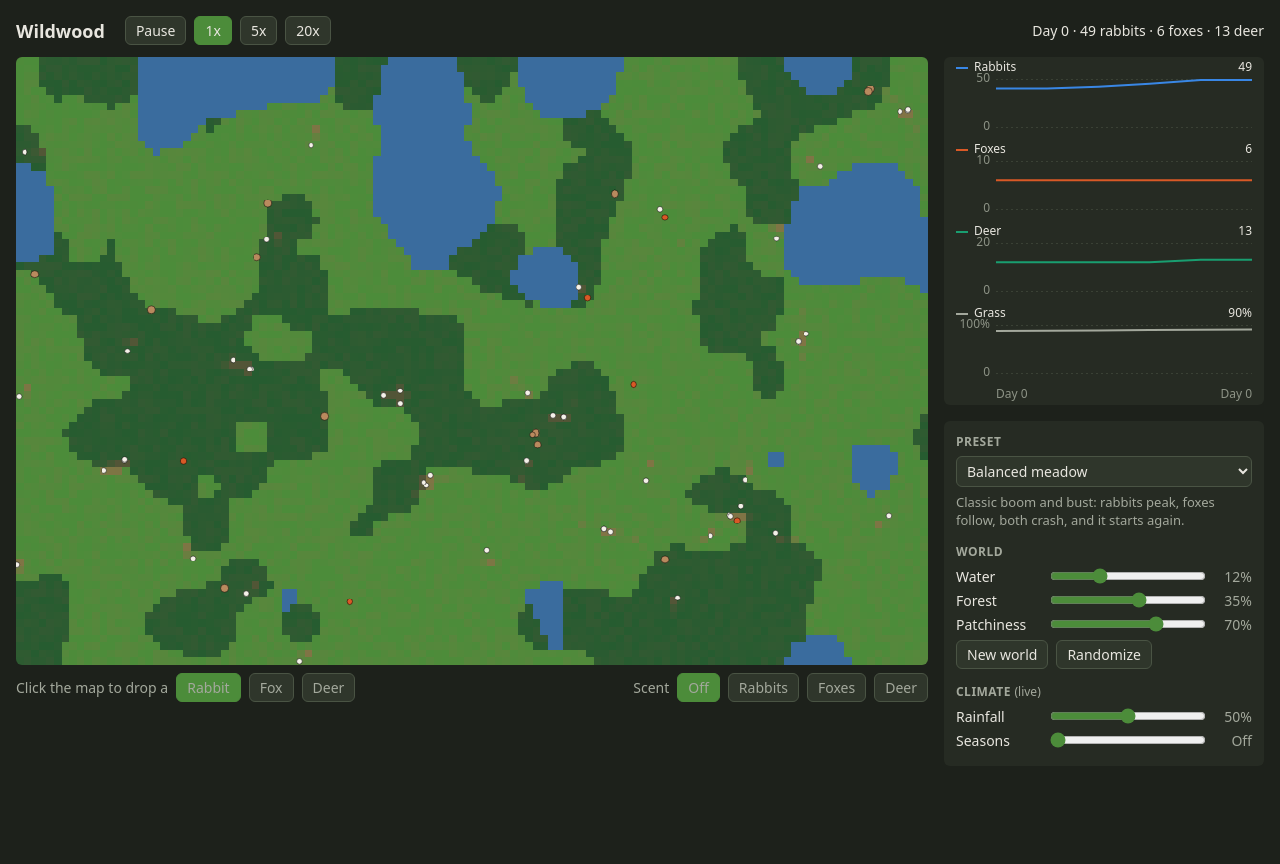
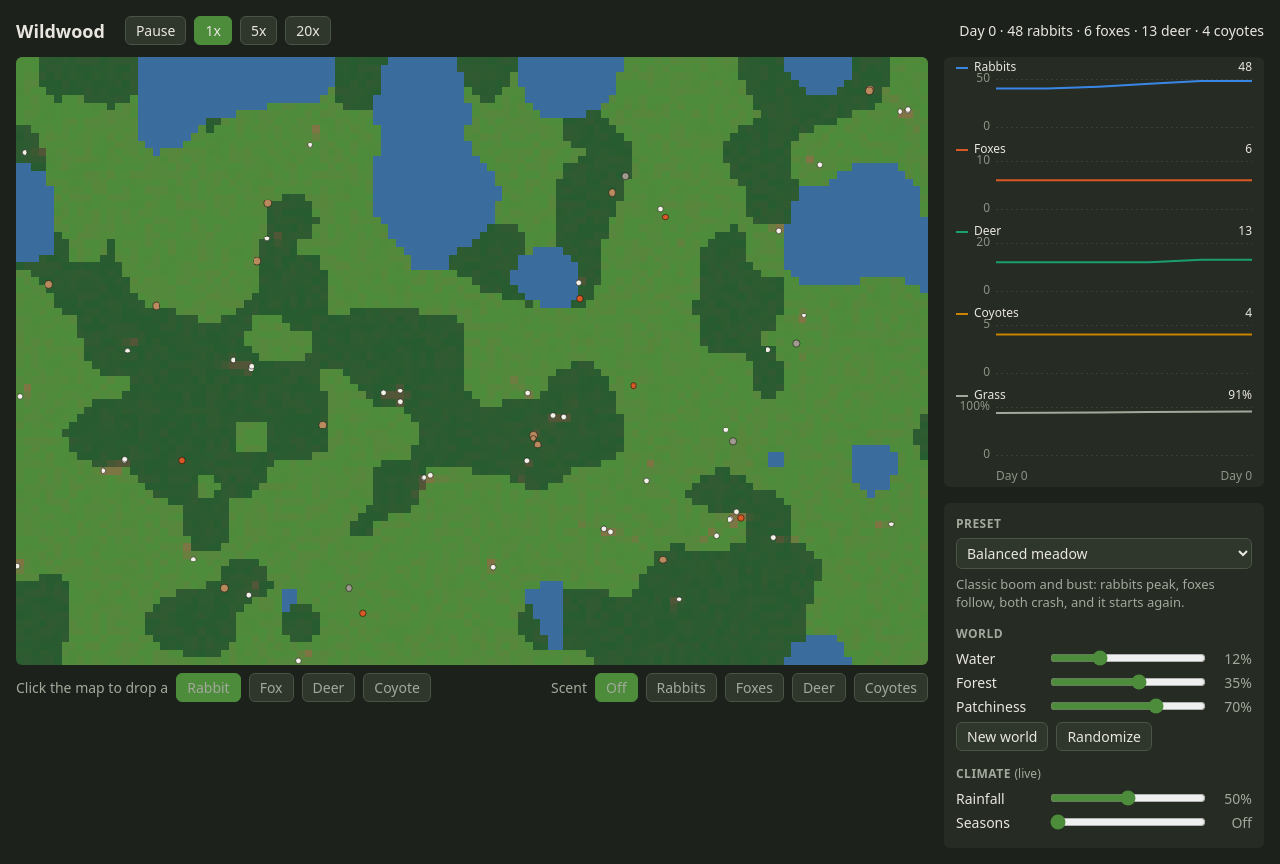
Before and after one commit to nshampoo/wildwood, a website built with Vite: page index.html in a window 1280 px wide. Before the commit the page ends 800 px from the top, so only its background shows below. Built offline with nearby package versions, Linux system fonts and the light colour scheme.

Commit message:
Coyotes: pack hunting, carcasses from natural deaths, no chasing food across water

```diff
--- a/index.html
+++ b/index.html
@@ -162,12 +162,14 @@
           <button data-place="rabbit" class="active">Rabbit</button>
           <button data-place="fox">Fox</button>
           <button data-place="deer">Deer</button>
+          <button data-place="coyote">Coyote</button>
           <span class="spacer"></span>
           Scent
           <button data-scent="" class="active">Off</button>
           <button data-scent="rabbit">Rabbits</button>
           <button data-scent="fox">Foxes</button>
           <button data-scent="deer">Deer</button>
+          <button data-scent="coyote">Coyotes</button>
         </div>
       </div>
       <aside>
--- a/src/engine/presets.ts
+++ b/src/engine/presets.ts
@@ -16,27 +16,27 @@ export const PRESETS: Preset[] = [
     watch: 'Classic boom and bust: rabbits peak, foxes follow, both crash, and it starts again.',
     terrain: { water: 0.12, forest: 0.35, patchiness: 0.7 },
     climate: { rainfall: 0.5, seasons: 0 },
-    start: { rabbit: 40, fox: 6, deer: 12 },
+    start: { rabbit: 40, fox: 6, deer: 12, coyote: 4 },
   },
   {
     name: 'Lake country',
     watch: 'Water everywhere and lots of cover. Life spreads out and the swings are gentler.',
     terrain: { water: 0.25, forest: 0.35, patchiness: 0.7 },
     climate: { rainfall: 0.5, seasons: 0 },
-    start: { rabbit: 40, fox: 6, deer: 12 },
+    start: { rabbit: 40, fox: 6, deer: 12, coyote: 4 },
   },
   {
     name: 'Watering hole',
     watch: 'Dry land with one or two small lakes. Everyone must come to drink, and the foxes know it.',
     terrain: { water: 0.04, forest: 0.35, patchiness: 0.25 },
     climate: { rainfall: 0.4, seasons: 0 },
-    start: { rabbit: 60, fox: 5, deer: 12 },
+    start: { rabbit: 60, fox: 5, deer: 12, coyote: 4 },
   },
   {
     name: 'Harsh winters',
     watch: 'Grass stops growing each winter. Populations crash and recover in spring. Sometimes they don’t.',
     terrain: { water: 0.08, forest: 0.3, patchiness: 0.5 },
     climate: { rainfall: 0.5, seasons: 0.6 },
-    start: { rabbit: 40, fox: 6, deer: 12 },
+    start: { rabbit: 40, fox: 6, deer: 12, coyote: 4 },
   },
 ];
--- a/src/engine/species.ts
+++ b/src/engine/species.ts
@@ -1,13 +1,14 @@
-export type Species = 'rabbit' | 'fox' | 'deer';
+export type Species = 'rabbit' | 'fox' | 'deer' | 'coyote';
 export type Plant = 'grass' | 'browse'; // browse (leaves and twigs) grows only in forest
 
 export interface SpeciesStats {
   prey: Species[]; // empty for grazers
+  packHunt: Partial<Record<Species, number>>; // packmates it needs nearby to take a grown one of these
   scavenges: boolean; // eats from carcasses
   plants: Plant[]; // what it grazes; empty for meat eaters
   bite: number; // plant eaten per tick of grazing
-  meat: number; // energy for whoever eats it; leaves a carcass if carcass is true
-  carcass: boolean;
+  meat: number; // energy for whoever eats it; any natural death leaves a carcass of this size
+  carcass: boolean; // kills leave a carcass to share instead of being eaten whole
   speed: number; // cells per tick
   vision: number; // cells
   mateRange: number; // cells; scent and calls carry further than sight
@@ -32,6 +33,7 @@ export interface SpeciesStats {
 export const STATS: Record<Species, SpeciesStats> = {
   rabbit: {
     prey: [],
+    packHunt: {},
     scavenges: false,
     plants: ['grass'],
     bite: 0.05,
@@ -54,11 +56,12 @@ export const STATS: Record<Species, SpeciesStats> = {
     idleCost: 0.12,
     moveCost: 0.8,
     thirstRate: 1 / 800,
-    scent: { fox: -1 },
+    scent: { fox: -1, coyote: -1 },
     flock: 0,
   },
   fox: {
     prey: ['rabbit'],
+    packHunt: {},
     scavenges: true,
     plants: [],
     bite: 0,
@@ -81,11 +84,12 @@ export const STATS: Record<Species, SpeciesStats> = {
     idleCost: 0.1,
     moveCost: 0.5,
     thirstRate: 1 / 1200,
-    scent: { rabbit: 1 },
+    scent: { rabbit: 1, coyote: -1 },
     flock: 0,
   },
   deer: {
     prey: [],
+    packHunt: {},
     scavenges: false,
     plants: ['browse'], // mostly browsers; eating grass pushed rabbits into forest, out of foxes' sight
     bite: 0.15,
@@ -108,8 +112,36 @@ export const STATS: Record<Species, SpeciesStats> = {
     idleCost: 0.5,
     moveCost: 1,
     thirstRate: 1 / 1000,
-    scent: {},
+    scent: { coyote: -0.5 },
     flock: 8,
+  },
+  coyote: {
+    prey: ['rabbit', 'deer'], // hunting foxes too wiped them out; foxes avoid coyote scent instead
+    packHunt: { deer: 2 }, // a lone coyote only takes fawns
+    scavenges: true,
+    plants: [],
+    bite: 0,
+    meat: 80,
+    carcass: false,
+    speed: 0.17,
+    vision: 8,
+    mateRange: 30,
+    maxEnergy: 150,
+    hungryBelow: 0.9,
+    crowdRadius: 20,
+    crowdLimit: 6,
+    maturity: 1000,
+    breedAt: 100,
+    breedCost: 40,
+    breedCooldown: 4000,
+    babyEnergy: 40,
+    litter: 3,
+    lifespan: 10000,
+    idleCost: 0.12,
+    moveCost: 0.5,
+    thirstRate: 1 / 1000,
+    scent: { rabbit: 1, deer: 0.5 },
+    flock: 10,
   },
 };
 
--- a/src/engine/world.ts
+++ b/src/engine/world.ts
@@ -3,7 +3,7 @@ import { createScent, deposit, scentHeading, spread, type ScentField } from './s
 import { PREDATORS, SPECIES, STATS, type Plant, type Species, type SpeciesStats } from './species';
 import { distanceToWater, FLAT, FOREST, generateTerrain, WATER, type TerrainSettings } from './terrain';
 
-export type State = 'wander' | 'seek' | 'graze' | 'hunt' | 'scavenge' | 'flee' | 'mate' | 'thirsty' | 'drink';
+export type State = 'wander' | 'seek' | 'graze' | 'hunt' | 'scavenge' | 'flee' | 'mate' | 'thirsty' | 'drink' | 'caught';
 
 export interface Animal {
   id: number;
@@ -71,6 +71,7 @@ const FLOCK_SPACING = 2; // closer than this, match the flock's heading instead
 const SMELL = 25; // carcasses can be smelled from this far
 const FEED_RATE = 3; // energy per tick eaten from a carcass
 const ROT = 0.15; // carcass meat lost per tick
+const PACK_RADIUS = 4; // packmates within this many cells join a hunt
 
 export function createWorld(
   width: number,
@@ -191,7 +192,7 @@ export function step(w: World): void {
     act(w, index, a, born);
   }
   for (const a of w.animals) {
-    if (!a.alive && STATS[a.species].carcass) w.carcasses.push({ x: a.x, y: a.y, meat: STATS[a.species].meat });
+    if (!a.alive && a.state !== 'caught') w.carcasses.push({ x: a.x, y: a.y, meat: STATS[a.species].meat });
   }
   for (const c of w.carcasses) c.meat -= ROT;
   w.carcasses = w.carcasses.filter((c) => c.meat > 0);
@@ -316,7 +317,7 @@ function tryScavenge(w: World, a: Animal, s: SpeciesStats): boolean {
   let bestDist = SMELL;
   for (const c of w.carcasses) {
     const d = Math.hypot(c.x - a.x, c.y - a.y);
-    if (d < bestDist) {
+    if (d < bestDist && overLand(w, a.x, a.y, c.x, c.y)) {
       bestDist = d;
       best = c;
     }
@@ -333,12 +334,24 @@ function tryScavenge(w: World, a: Animal, s: SpeciesStats): boolean {
   return true;
 }
 
+// Food across water would pin an animal against the shore, so only straight paths over land count.
+function overLand(w: World, x0: number, y0: number, x1: number, y1: number): boolean {
+  const n = Math.ceil(Math.hypot(x1 - x0, y1 - y0));
+  for (let i = 1; i < n; i++) {
+    if (w.terrain[cellOf(w, x0 + ((x1 - x0) * i) / n, y0 + ((y1 - y0) * i) / n)] === WATER) return false;
+  }
+  return true;
+}
+
 function tryHunt(w: World, index: Index, a: Animal, s: SpeciesStats): boolean {
-  const target = nearest(index, a, s.vision, (b, d) => b.alive && s.prey.includes(b.species) && visible(w, b, d));
+  const pack = Object.keys(s.packHunt).length ? packmates(index, a) : 0;
+  const canTake = (b: Animal) => b.age < STATS[b.species].maturity || pack >= (s.packHunt[b.species] ?? 0);
+  const target = nearest(index, a, s.vision, (b, d) => b.alive && s.prey.includes(b.species) && visible(w, b, d) && canTake(b) && overLand(w, a.x, a.y, b.x, b.y));
   if (!target) return false;
   a.state = 'hunt';
   if (Math.hypot(target.x - a.x, target.y - a.y) <= CATCH_DIST) {
     target.alive = false;
+    target.state = 'caught';
     const meat = STATS[target.species];
     if (meat.carcass) w.carcasses.push({ x: target.x, y: target.y, meat: meat.meat });
     else a.energy = Math.min(s.maxEnergy, a.energy + meat.meat);
@@ -346,6 +359,14 @@ function tryHunt(w: World, index: Index, a: Animal, s: SpeciesStats): boolean {
   }
   moveToward(w, a, s, target.x, target.y);
   return true;
+}
+
+function packmates(index: Index, a: Animal): number {
+  let n = 0;
+  forEachNear(index, a, PACK_RADIUS, (b) => {
+    if (b.alive && b.species === a.species) n++;
+  });
+  return n;
 }
 
 // The first plant on the list worth eating here.
--- a/src/main.ts
+++ b/src/main.ts
@@ -10,7 +10,7 @@ const WIDTH = 120;
 const HEIGHT = 80;
 const TICK_MS = 100; // 10 ticks per second at 1x
 const MAX_STEPS_PER_FRAME = 50;
-const CUSTOM_START: Record<Species, number> = { rabbit: 40, fox: 6, deer: 12 };
+const CUSTOM_START: Record<Species, number> = { rabbit: 40, fox: 6, deer: 12, coyote: 4 };
 
 const $ = <T extends HTMLElement>(sel: string) => document.querySelector<T>(sel)!;
 const canvas = $<HTMLCanvasElement>('#map');
@@ -105,7 +105,7 @@ function frame(now: number) {
   const c = census(world);
   const { season, year } = seasonOf(world.tick);
   const when = world.climate.seasons > 0 ? `${season}, year ${year}` : `Day ${Math.floor(world.tick / TICKS_PER_DAY)}`;
-  stats.textContent = `${when} · ${c.rabbit} rabbits · ${c.fox} foxes · ${c.deer} deer`;
+  stats.textContent = `${when} · ${c.rabbit} rabbits · ${c.fox} foxes · ${c.deer} deer · ${c.coyote} coyotes`;
   requestAnimationFrame(frame);
 }
 
--- a/src/render/chart.ts
+++ b/src/render/chart.ts
@@ -2,11 +2,12 @@ import type { Census } from '../engine/world';
 
 export const TICKS_PER_DAY = 100;
 
-// The three animal colors are validated for color blindness; grass is the environment, so it's neutral.
+// Animal colors are validated for color blindness between neighboring panels; grass is the environment, so it's neutral.
 const SERIES = [
   { key: 'rabbit', label: 'Rabbits', color: '#3987e5', format: (v: number) => v.toLocaleString() },
   { key: 'fox', label: 'Foxes', color: '#d95926', format: (v: number) => v.toLocaleString() },
   { key: 'deer', label: 'Deer', color: '#199e70', format: (v: number) => v.toLocaleString() },
+  { key: 'coyote', label: 'Coyotes', color: '#c98500', format: (v: number) => v.toLocaleString() },
   { key: 'grass', label: 'Grass', color: '#a3a89c', format: (v: number) => `${Math.round(v * 100)}%` },
 ] as const;
 
--- a/src/render/renderer.ts
+++ b/src/render/renderer.ts
@@ -8,12 +8,12 @@ const LUSH = [76, 140, 58];
 const FOREST_BARE = [92, 84, 56];
 const FOREST_LUSH = [38, 92, 48];
 const WATER_RGB = [58, 108, 158];
-const COLORS: Record<Species, string> = { rabbit: '#f4f1e8', fox: '#d95926', deer: '#b98a5e' };
+const COLORS: Record<Species, string> = { rabbit: '#f4f1e8', fox: '#d95926', deer: '#b98a5e', coyote: '#a09a8e' };
 const CARCASS = '#5a2a22';
-const SCENT_RGB: Record<Species, string> = { rabbit: '244, 241, 232', fox: '217, 89, 38', deer: '185, 138, 94' }; // same as the dots
+const SCENT_RGB: Record<Species, string> = { rabbit: '244, 241, 232', fox: '217, 89, 38', deer: '185, 138, 94', coyote: '160, 154, 142' }; // same as the dots
 
 export const CELL_PX = 8;
-const RADIUS: Record<Species, number> = { rabbit: 0.35, fox: 0.4, deer: 0.5 };
+const RADIUS: Record<Species, number> = { rabbit: 0.35, fox: 0.4, deer: 0.5, coyote: 0.45 };
 
 export function createRenderer(canvas: HTMLCanvasElement, world: World) {
   const ctx = canvas.getContext('2d')!;
```
Also changed, not shown: src/engine/world.test.ts (+48 -0 lines).
